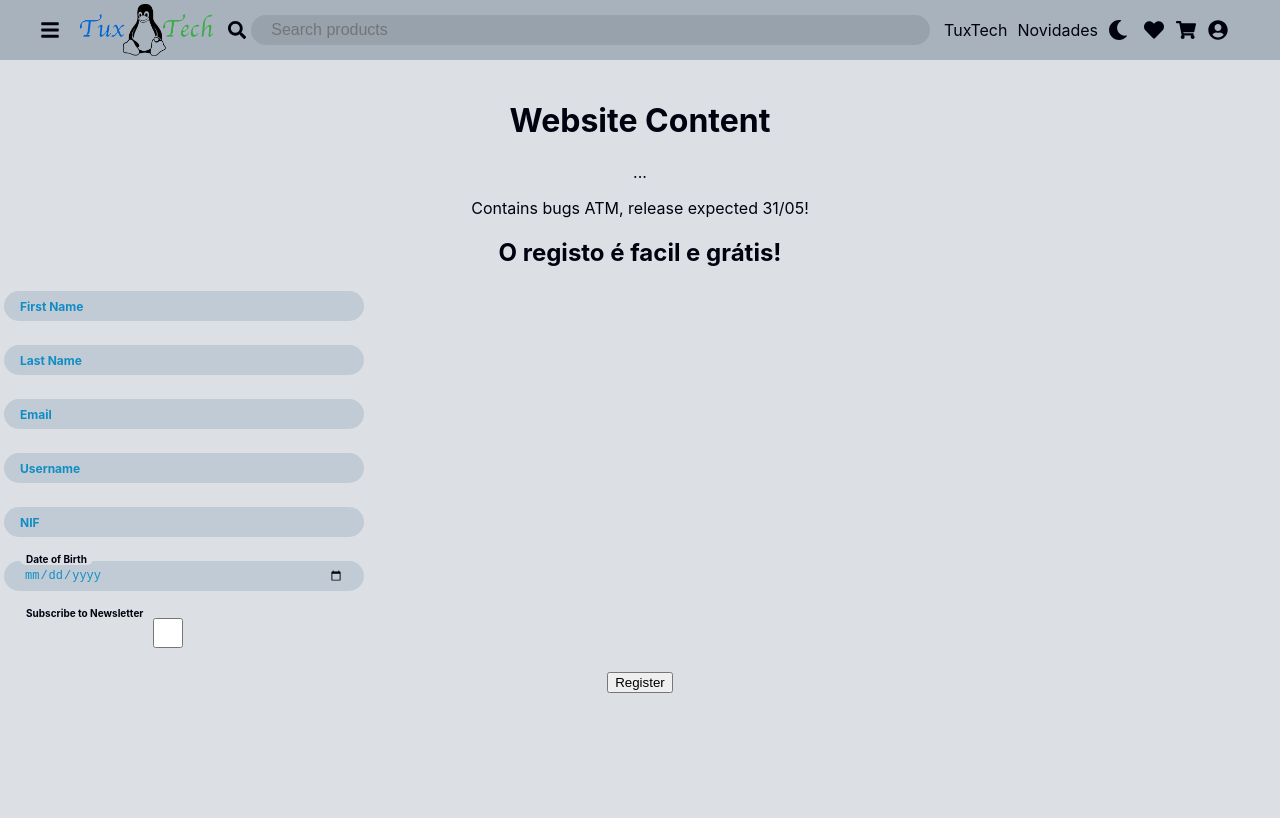
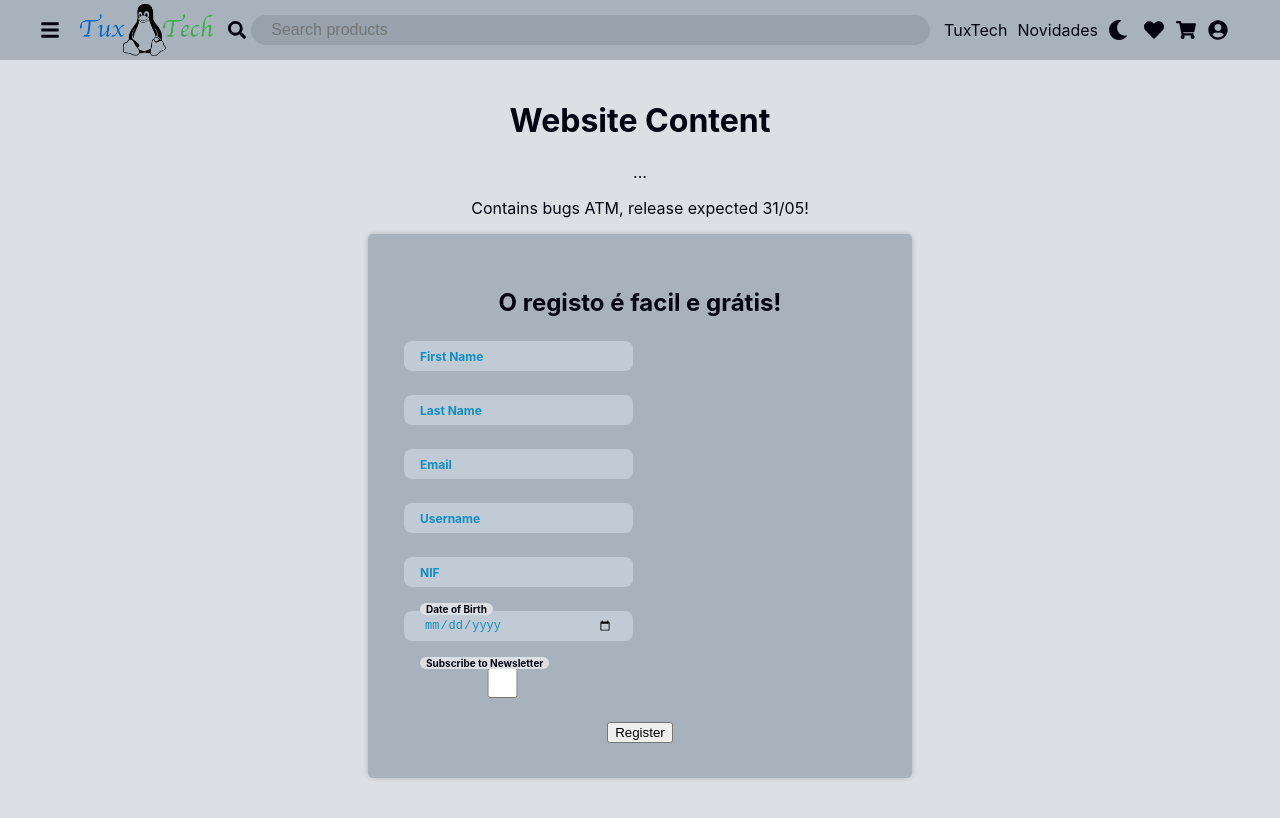
Before and after one commit to 0xdbff/tuxTech, a React (Create React App) app in the folder src/website/: page / in a window 1280 px wide. Shown: the top 818 px of the page. Built offline with nearby package versions, Linux system fonts and the light colour scheme.

Commit message:
update registration page

```diff
--- a/src/website/src/inputField.css
+++ b/src/website/src/inputField.css
@@ -32,7 +32,7 @@
   width: 40%;
   height: 30px;
   border: none;
-  border-radius: 20px;
+  border-radius: 8px;
   padding: 0 20px;
   outline: none;
   transition: border-color 0.2s;
@@ -52,16 +52,6 @@
   border-radius: 20px;
 }
 
-/* .input-field input:focus + label, */
-/* .input-field input:not(:placeholder-shown) + label { */
-/*   top: 6px; */
-/*   font-size: 10px; */
-/*   transition: 0.2s ease-in-out; */
-/*   border-radius: 20px; */
-/*   background-color: var(--color-bg); */
-/*   color: var(--color-fg); */
-/* } */
-
 .input-field input:focus + label,
 .input-field input:not(:placeholder-shown) + label {
   top: 2px;
--- /dev/null
+++ b/src/website/src/registration.css
@@ -0,0 +1,61 @@
+@import "./variables.css";
+
+.registration {
+  display: flex;
+  justify-content: center;
+  align-items: center;
+  margin-right: 20px;
+  margin-left: 20px;
+  /* height: 60vh; */
+  /* background-color: #ffffff; */
+}
+
+.registration-container {
+  display: flex;
+  justify-content: space-between;
+  align-items: center;
+  background-color: var(--color-gray-08);
+  border-radius: 5px;
+  box-shadow: 0 0 5px rgba(0, 0, 0, 0.2);
+  padding: 2rem;
+  margin-right: 5px;
+  margin-left: 5px;
+  height: 60vh;
+  width: 60vh;
+}
+
+.form-container {
+  flex: 1;
+}
+
+.buttons-container {
+  display: flex;
+  flex-direction: column;
+  justify-content: space-around;
+  align-items: center;
+  flex: 1;
+  margin-left: 2rem;
+}
+
+.buttons-container button {
+  padding: 1rem;
+  font-size: 1rem;
+  background-color: #007bff;
+  color: #ffffff;
+  border: none;
+  border-radius: 5px;
+  cursor: pointer;
+  transition: 0.3s;
+}
+
+.buttons-container button:hover {
+  background-color: #0056b3;
+}
+
+.google-login {
+  background-color: #dd4b39;
+}
+
+.google-login:hover {
+  background-color: #c23321;
+}
--- a/src/website/src/resgitration.tsx
+++ b/src/website/src/resgitration.tsx
@@ -4,6 +4,7 @@ import React, { useState } from "react";
 import InputField from "./inputField";
 import SelectField from "./selectField";
 import useInputHandler from "./useInputHandler";
+import "./registration.css";
 
 const Registration: React.FC = () => {
     const [formData, setFormData] = useState({
@@ -155,6 +156,8 @@ const Registration: React.FC = () => {
 
     return (
         <div className="registration">
+            <div className="registration-container">
+                <div className="form-container">
                     <form onSubmit={handleSubmit}>
                         <h2> O registo é facil e grátis!</h2>
                         {renderFirstNameField()}
@@ -167,6 +170,8 @@ const Registration: React.FC = () => {
                         <button type="submit">Register</button>
                     </form>
                 </div>
+            </div>
+        </div>
     );
 };
 // {renderGenderField()}
```
Also changed, not shown: 1 other file (tests, documents, lock files or other folders). Lines whose indentation alone changed are shown as unchanged.
